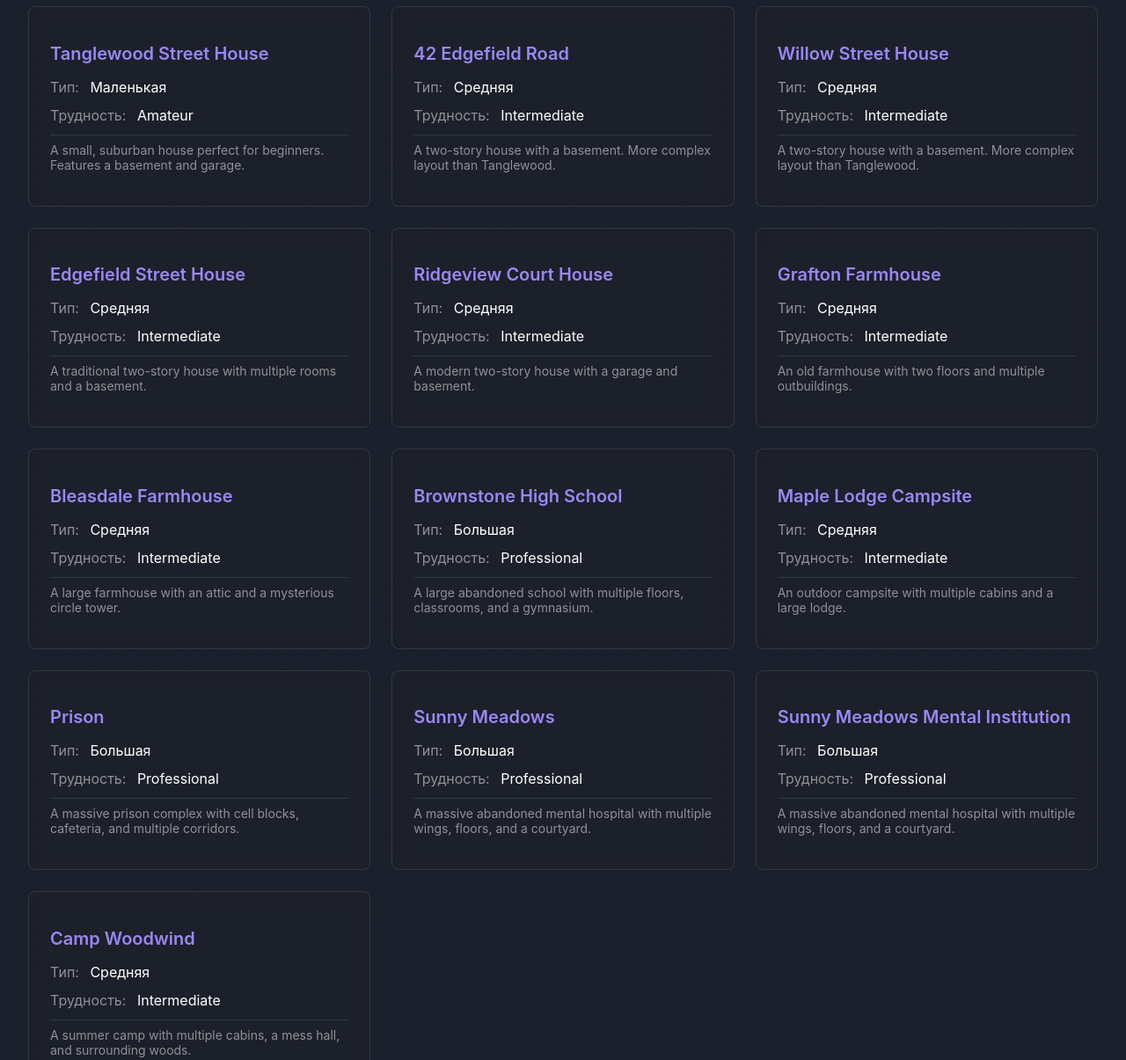
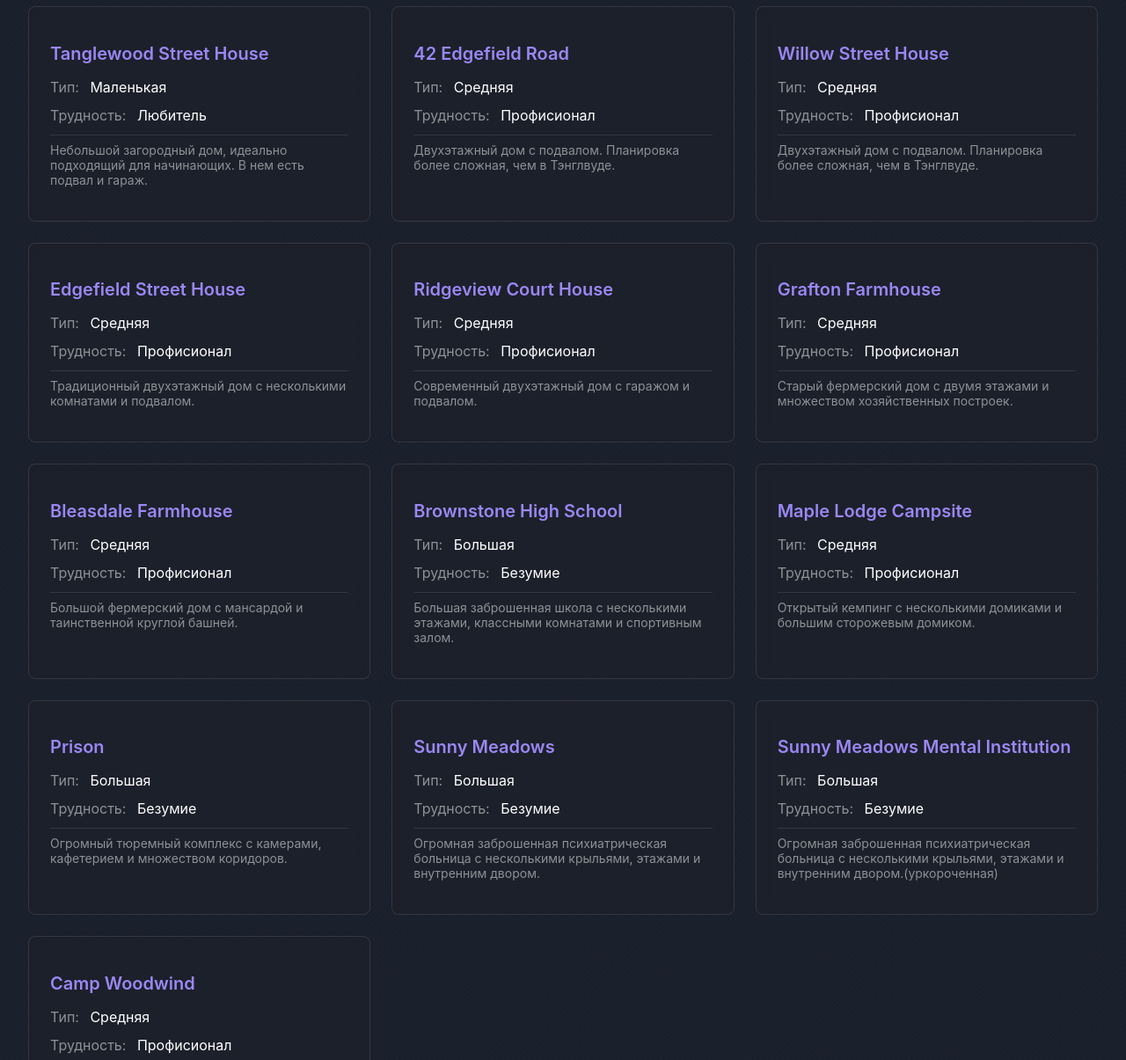
Before and after one commit to aymatronikkk/PhasmoWiki, a plain HTML site: page maps.html in a window 1280 px wide. Shown: the part 260-1465 px from the top of the page at 88% size. Drawn offline with Linux system fonts and the light colour scheme.

Commit message:
перевод maps

```diff
--- a/maps.html
+++ b/maps.html
@@ -204,10 +204,9 @@
                     </div>
                     <div class="map-info">
                         <span class="map-label">Трудность:</span>
-                        <span class="map-value">Amateur</span>
+                        <span class="map-value">Любитель</span>
                     </div>
-                    <p class="map-description">A small, suburban house perfect for beginners. Features a basement and
-                        garage.</p>
+                    <p class="map-description">Небольшой загородный дом, идеально подходящий для начинающих. В нем есть подвал и гараж.</p>
                 </div>
 
                 <div class="map-card">
@@ -218,10 +217,9 @@
                     </div>
                     <div class="map-info">
                         <span class="map-label">Трудность:</span>
-                        <span class="map-value">Intermediate</span>
+                        <span class="map-value">Профисионал</span>
                     </div>
-                    <p class="map-description">A two-story house with a basement. More complex layout than Tanglewood.
-                    </p>
+                    <p class="map-description">Двухэтажный дом с подвалом. Планировка более сложная, чем в Тэнглвуде.</p>
                 </div>
 
                 <div class="map-card">
@@ -232,10 +230,9 @@
                     </div>
                     <div class="map-info">
                         <span class="map-label">Трудность:</span>
-                        <span class="map-value">Intermediate</span>
+                        <span class="map-value">Профисионал</span>
                     </div>
-                    <p class="map-description">A two-story house with a basement. More complex layout than Tanglewood.
-                    </p>
+                    <p class="map-description">Двухэтажный дом с подвалом. Планировка более сложная, чем в Тэнглвуде.</p>
                 </div>
 
                 <div class="map-card">
@@ -246,9 +243,9 @@
                     </div>
                     <div class="map-info">
                         <span class="map-label">Трудность:</span>
-                        <span class="map-value">Intermediate</span>
+                        <span class="map-value">Профисионал</span>
                     </div>
-                    <p class="map-description">A traditional two-story house with multiple rooms and a basement.</p>
+                    <p class="map-description">Традиционный двухэтажный дом с несколькими комнатами и подвалом.</p>
                 </div>
 
                 <div class="map-card">
@@ -259,9 +256,9 @@
                     </div>
                     <div class="map-info">
                         <span class="map-label">Трудность:</span>
-                        <span class="map-value">Intermediate</span>
+                        <span class="map-value">Профисионал</span>
                     </div>
-                    <p class="map-description">A modern two-story house with a garage and basement.</p>
+                    <p class="map-description">Современный двухэтажный дом с гаражом и подвалом.</p>
                 </div>
 
                 <div class="map-card">
@@ -272,9 +269,9 @@
                     </div>
                     <div class="map-info">
                         <span class="map-label">Трудность:</span>
-                        <span class="map-value">Intermediate</span>
+                        <span class="map-value">Профисионал</span>
                     </div>
-                    <p class="map-description">An old farmhouse with two floors and multiple outbuildings.</p>
+                    <p class="map-description">Старый фермерский дом с двумя этажами и множеством хозяйственных построек.</p>
                 </div>
 
                 <div class="map-card">
@@ -285,9 +282,9 @@
                     </div>
                     <div class="map-info">
                         <span class="map-label">Трудность:</span>
-                        <span class="map-value">Intermediate</span>
+                        <span class="map-value">Профисионал</span>
                     </div>
-                    <p class="map-description">A large farmhouse with an attic and a mysterious circle tower.</p>
+                    <p class="map-description">Большой фермерский дом с мансардой и таинственной круглой башней.</p>
                 </div>
 
                 <div class="map-card">
@@ -298,10 +295,9 @@
                     </div>
                     <div class="map-info">
                         <span class="map-label">Трудность:</span>
-                        <span class="map-value">Professional</span>
+                        <span class="map-value">Безумие</span>
                     </div>
-                    <p class="map-description">A large abandoned school with multiple floors, classrooms, and a
-                        gymnasium.</p>
+                    <p class="map-description">Большая заброшенная школа с несколькими этажами, классными комнатами и спортивным залом.</p>
                 </div>
 
                 <div class="map-card">
@@ -312,9 +308,9 @@
                     </div>
                     <div class="map-info">
                         <span class="map-label">Трудность:</span>
-                        <span class="map-value">Intermediate</span>
+                        <span class="map-value">Профисионал</span>
                     </div>
-                    <p class="map-description">An outdoor campsite with multiple cabins and a large lodge.</p>
+                    <p class="map-description">Открытый кемпинг с несколькими домиками и большим сторожевым домиком.</p>
                 </div>
 
                 <div class="map-card">
@@ -325,10 +321,10 @@
                     </div>
                     <div class="map-info">
                         <span class="map-label">Трудность:</span>
-                        <span class="map-value">Professional</span>
+                        <span class="map-value">Безумие</span>
                     </div>
-                    <p class="map-description">A massive prison complex with cell blocks, cafeteria, and multiple
-                        corridors.</p>
+                    <p class="map-description">Огромный тюремный комплекс с камерами, кафетерием и множеством коридоров.
+                    </p>
                 </div>
 
                 <div class="map-card">
@@ -339,10 +335,9 @@
                     </div>
                     <div class="map-info">
                         <span class="map-label">Трудность:</span>
-                        <span class="map-value">Professional</span>
+                        <span class="map-value">Безумие</span>
                     </div>
-                    <p class="map-description">A massive abandoned mental hospital with multiple wings, floors, and a
-                        courtyard.</p>
+                    <p class="map-description">Огромная заброшенная психиатрическая больница с несколькими крыльями, этажами и внутренним двором.</p>
                 </div>
 
                 <div class="map-card">
@@ -353,10 +348,9 @@
                     </div>
                     <div class="map-info">
                         <span class="map-label">Трудность:</span>
-                        <span class="map-value">Professional</span>
+                        <span class="map-value">Безумие</span>
                     </div>
-                    <p class="map-description">A massive abandoned mental hospital with multiple wings, floors, and a
-                        courtyard.</p>
+                    <p class="map-description">Огромная заброшенная психиатрическая больница с несколькими крыльями, этажами и внутренним двором.(уркороченная)</p>
                 </div>
 
                 <div class="map-card">
@@ -367,10 +361,9 @@
                     </div>
                     <div class="map-info">
                         <span class="map-label">Трудность:</span>
-                        <span class="map-value">Intermediate</span>
+                        <span class="map-value">Профисионал</span>
                     </div>
-                    <p class="map-description">A summer camp with multiple cabins, a mess hall, and surrounding woods.
-                    </p>
+                    <p class="map-description">Летний лагерь с несколькими домиками, столовой и окружающим лесом.</p>
                 </div>
             </div>
         </div>
```
Also changed, not shown: index.html (+1 -1 lines).
